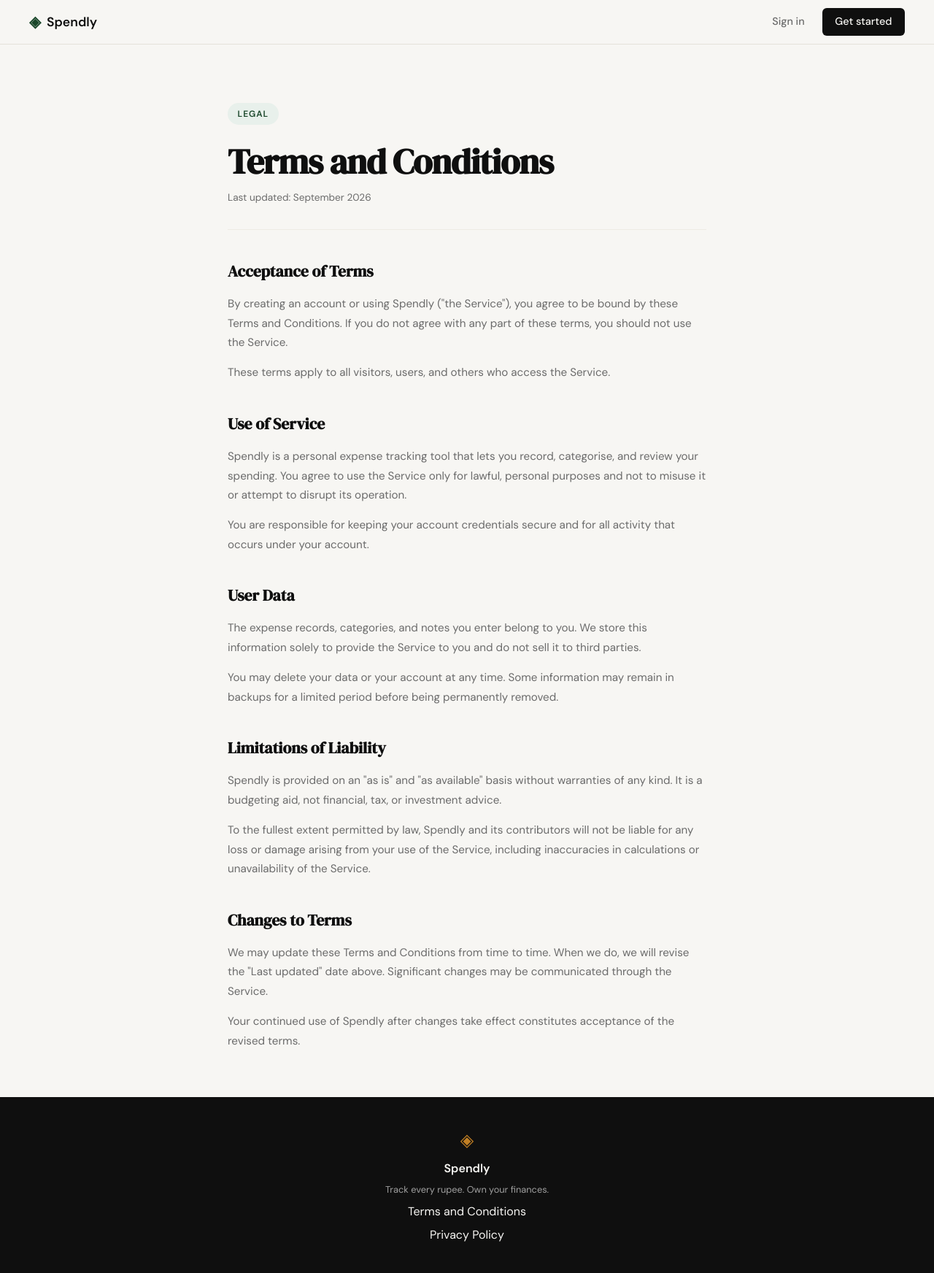
After one commit to SWAGATAMBAZ/Spendly, a Flask app: page /terms in a window 1280 px wide. The commit adds this page. Shown: the whole page at 73% size. Run offline with Flask 3, Linux system fonts and the light colour scheme.

Commit message:
landing: add terms and conditions page and route
Co-Authored-By: Claude Sonnet 5 <noreply@anthropic.com>
Claude-Session: https://claude.ai/code/session_01L8wFydPxF6gYupVumYhi9N

```diff
--- a/app.py
+++ b/app.py
@@ -20,6 +20,11 @@ def register():
 @app.route("/login")
 def login():
     return render_template("login.html")
+
+
+@app.route("/terms")
+def terms():
+    return render_template("terms.html")
 
 
 # ------------------------------------------------------------------ #
--- a/static/css/style.css
+++ b/static/css/style.css
@@ -478,6 +478,69 @@ a { color: inherit; text-decoration: none; }
 .auth-switch a:hover { text-decoration: underline; }
 
 /* ------------------------------------------------------------------ */
+/* Legal / static content pages                                        */
+/* ------------------------------------------------------------------ */
+
+.legal {
+    max-width: 720px;
+    margin: 0 auto;
+    padding: 5rem 2rem 4rem;
+}
+
+.legal-header {
+    margin-bottom: 2.5rem;
+    padding-bottom: 2rem;
+    border-bottom: 1px solid var(--border-soft);
+}
+
+.legal-badge {
+    display: inline-block;
+    background: var(--accent-light);
+    color: var(--accent);
+    font-size: 0.75rem;
+    font-weight: 600;
+    letter-spacing: 0.08em;
+    text-transform: uppercase;
+    padding: 0.35rem 0.85rem;
+    border-radius: 999px;
+    margin-bottom: 1.5rem;
+}
+
+.legal-title {
+    font-family: var(--font-display);
+    font-size: clamp(2rem, 4vw, 3rem);
+    line-height: 1.1;
+    letter-spacing: -0.02em;
+    color: var(--ink);
+    margin-bottom: 0.75rem;
+}
+
+.legal-updated {
+    font-size: 0.85rem;
+    color: var(--ink-muted);
+}
+
+.legal-section { margin-bottom: 2.5rem; }
+
+.legal-section:last-child { margin-bottom: 0; }
+
+.legal-section h2 {
+    font-family: var(--font-display);
+    font-size: 1.35rem;
+    color: var(--ink);
+    margin-bottom: 0.85rem;
+}
+
+.legal-section p {
+    font-size: 0.95rem;
+    color: var(--ink-muted);
+    line-height: 1.75;
+    margin-bottom: 0.9rem;
+}
+
+.legal-section p:last-child { margin-bottom: 0; }
+
+/* ------------------------------------------------------------------ */
 /* Footer                                                              */
 /* ------------------------------------------------------------------ */
 
@@ -527,4 +590,5 @@ a { color: inherit; text-decoration: none; }
 @media (max-width: 600px) {
     .nav-links a:not(.nav-cta) { display: none; }
     .hero { padding: 3rem 1rem 2rem; }
+    .legal { padding: 3rem 1rem 2.5rem; }
 }
--- a/templates/base.html
+++ b/templates/base.html
@@ -34,7 +34,7 @@
             <span class="brand-icon">◈</span>
             <span class="footer-name">Spendly</span>
             <p class="footer-copy">Track every rupee. Own your finances.</p>
-            <a href="#">Terms and Conditions</a>
+            <a href="{{ url_for('terms') }}">Terms and Conditions</a>
             <a href="#">Privacy Policy</a>
         </div>
     </footer>
--- /dev/null
+++ b/templates/terms.html
@@ -0,0 +1,82 @@
+{% extends "base.html" %}
+
+{% block title %}Terms and Conditions — Spendly{% endblock %}
+
+{% block content %}
+
+<article class="legal">
+    <header class="legal-header">
+        <span class="legal-badge">Legal</span>
+        <h1 class="legal-title">Terms and Conditions</h1>
+        <p class="legal-updated">Last updated: September 2026</p>
+    </header>
+
+    <section class="legal-section">
+        <h2>Acceptance of Terms</h2>
+        <p>
+            By creating an account or using Spendly ("the Service"), you agree to be
+            bound by these Terms and Conditions. If you do not agree with any part of
+            these terms, you should not use the Service.
+        </p>
+        <p>
+            These terms apply to all visitors, users, and others who access the
+            Service.
+        </p>
+    </section>
+
+    <section class="legal-section">
+        <h2>Use of Service</h2>
+        <p>
+            Spendly is a personal expense tracking tool that lets you record,
+            categorise, and review your spending. You agree to use the Service only
+            for lawful, personal purposes and not to misuse it or attempt to disrupt
+            its operation.
+        </p>
+        <p>
+            You are responsible for keeping your account credentials secure and for
+            all activity that occurs under your account.
+        </p>
+    </section>
+
+    <section class="legal-section">
+        <h2>User Data</h2>
+        <p>
+            The expense records, categories, and notes you enter belong to you. We
+            store this information solely to provide the Service to you and do not
+            sell it to third parties.
+        </p>
+        <p>
+            You may delete your data or your account at any time. Some information may
+            remain in backups for a limited period before being permanently removed.
+        </p>
+    </section>
+
+    <section class="legal-section">
+        <h2>Limitations of Liability</h2>
+        <p>
+            Spendly is provided on an "as is" and "as available" basis without
+            warranties of any kind. It is a budgeting aid, not financial, tax, or
+            investment advice.
+        </p>
+        <p>
+            To the fullest extent permitted by law, Spendly and its contributors will
+            not be liable for any loss or damage arising from your use of the Service,
+            including inaccuracies in calculations or unavailability of the Service.
+        </p>
+    </section>
+
+    <section class="legal-section">
+        <h2>Changes to Terms</h2>
+        <p>
+            We may update these Terms and Conditions from time to time. When we do, we
+            will revise the "Last updated" date above. Significant changes may be
+            communicated through the Service.
+        </p>
+        <p>
+            Your continued use of Spendly after changes take effect constitutes
+            acceptance of the revised terms.
+        </p>
+    </section>
+</article>
+
+{% endblock %}
```
